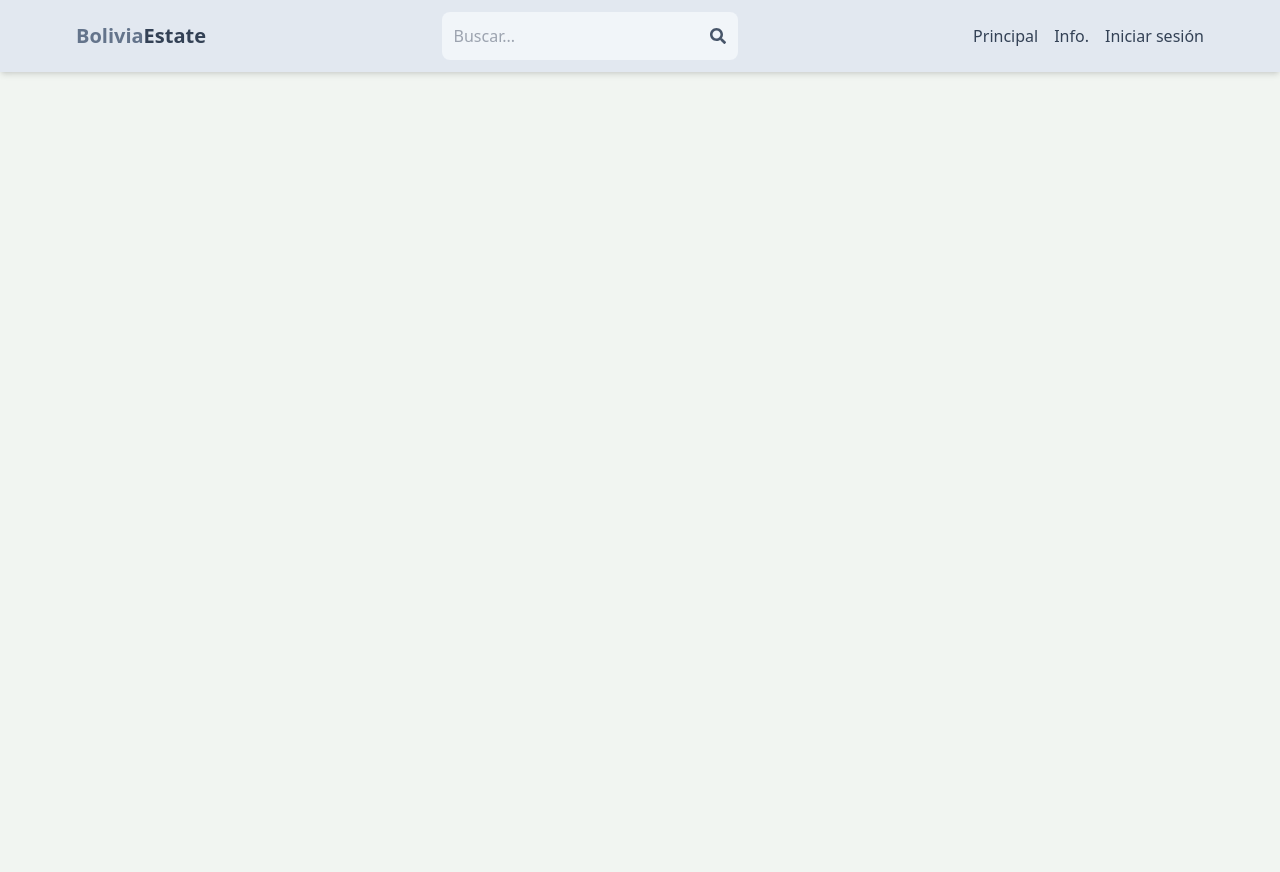
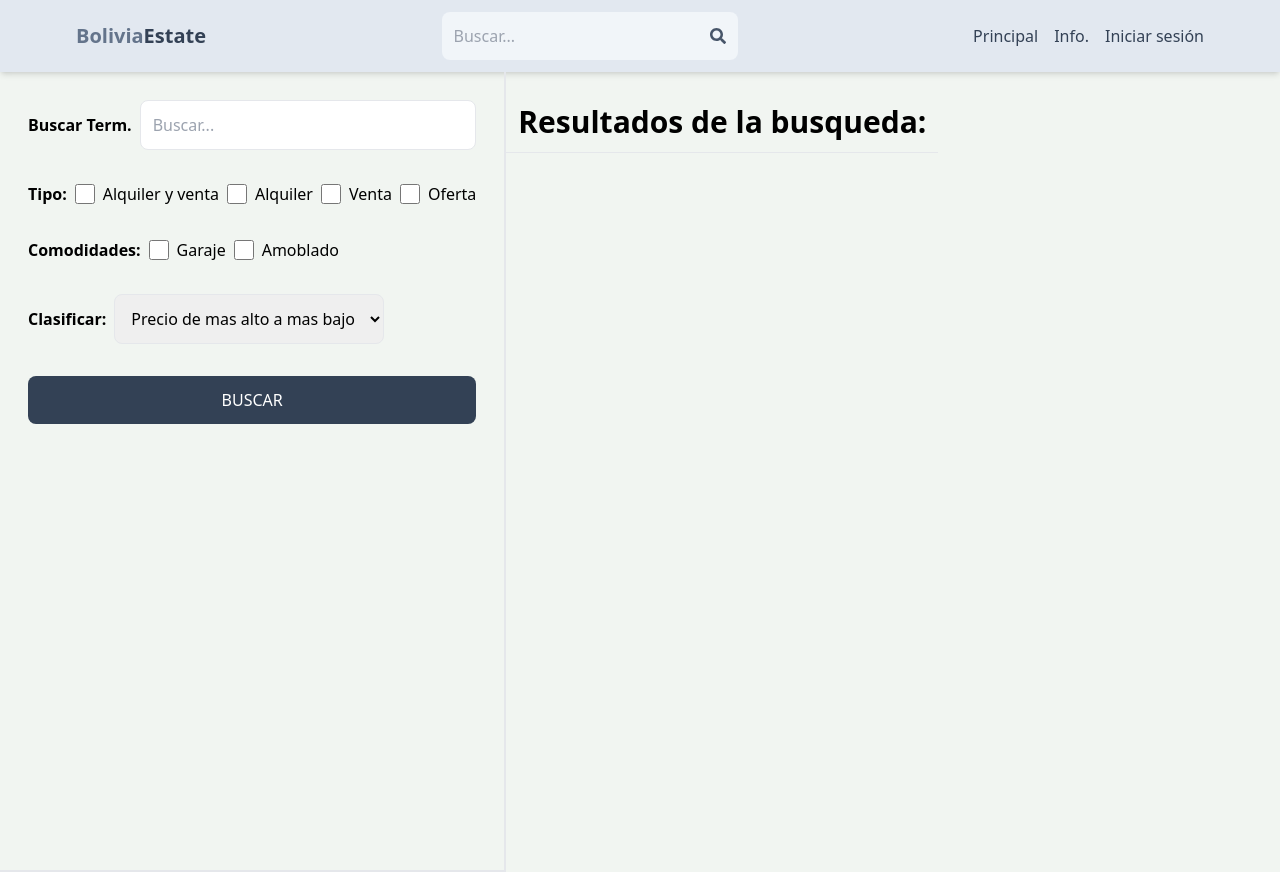
Before and after one commit to anibal005/real-state-2024, a React (Vite) app in the folder client/: page /search in a window 1280 px wide. Before the commit the page ends 800 px from the top, so only its background shows below. Built offline with nearby package versions, Linux system fonts and the light colour scheme; no server answers.

Commit message:
searchPage UI CREADO

```diff
--- a/client/src/App.jsx
+++ b/client/src/App.jsx
@@ -9,6 +9,7 @@ import PrivateRoute from './components/PrivateRoute'
 import CreateListing from './pages/CreateListing'
 import UpdateListing from './pages/UpdateListing'
 import Listing from './pages/Listing'
+import Search from './pages/Search'
 
 export default function App() {
   return (
@@ -19,7 +20,9 @@ export default function App() {
         <Route path='/sign-in' element={<SignIn />} />
         <Route path='/sign-up' element={<SignUp />} />
         <Route path='/about' element={<About />} />
+        <Route path='/search' element={<Search />} />
         <Route path='/listing/:listingId' element={<Listing />} />
+
         <Route element={<PrivateRoute />} >
           <Route path='/profile' element={<Profile />} />
           <Route path='/create-listing' element={<CreateListing />} />
--- /dev/null
+++ b/client/src/pages/Search.jsx
@@ -0,0 +1,70 @@
+
+import React from 'react'
+
+export default function Search() {
+  return (
+    <div className='flex flex-col md:flex-row'>
+      <div className="p-7 border-b-2 md:border-r-2 md:min-h-screen">
+        <form className='flex flex-col gap-8'>
+            <div className="flex items-center gap-2">
+                <label className='whitespace-nowrap font-semibold'>
+                    Buscar Term.
+                </label>
+                <input type="text"
+                    id='searchTerm'
+                    placeholder='Buscar...'
+                    className='border rounded-lg p-3 w-full'
+                />
+            </div>
+            <div className='flex gap-2 flex-wrap items-center'>
+                <label className='font-semibold'>Tipo:</label>
+                <div className='flex gap-2'>
+                    <input type="checkbox" id='all' className='w-5'/>
+                    <span>Alquiler y venta</span>
+                </div>
+                <div className='flex gap-2'>
+                    <input type="checkbox" id='rent' className='w-5'/>
+                    <span>Alquiler</span>
+                </div>
+                <div className='flex gap-2'>
+                    <input type="checkbox" id='sale' className='w-5'/>
+                    <span>Venta</span>
+                </div>
+                <div className='flex gap-2'>
+                    <input type="checkbox" id='offer' className='w-5'/>
+                    <span>Oferta</span>
+                </div>
+            </div>
+            <div className='flex gap-2 flex-wrap items-center'>
+                <label className='font-semibold'>Comodidades:</label>
+                <div className='flex gap-2'>
+                    <input type="checkbox" id='parking' className='w-5'/>
+                    <span>Garaje</span>
+                </div>
+                <div className='flex gap-2'>
+                    <input type="checkbox" id='furnished' className='w-5'/>
+                    <span>Amoblado</span>
+                </div>
+            </div>
+            <div className='flex items-center gap-2'>
+                <label className='font-semibold'>Clasificar:</label>
+                <select id="sort_order" className='border rounded-lg p-3'>
+                    <option>Precio de mas alto a mas bajo</option>
+                    <option>Precio de mas bajo a mas alto</option>
+                    <option>ultimos</option>
+                    <option>Mas antiguos</option>
+                </select>
+            </div>
+            <button className='bg-slate-700 text-white p-3 rounded-lg uppercase'>
+                Buscar
+            </button>
+        </form>
+      </div>
+      <div className="">
+        <h1 className='text-3xl font-semibold border-b p-3 mt-5'>
+            Resultados de la busqueda:
+        </h1>
+      </div>
+    </div>
+  )
+}
```
